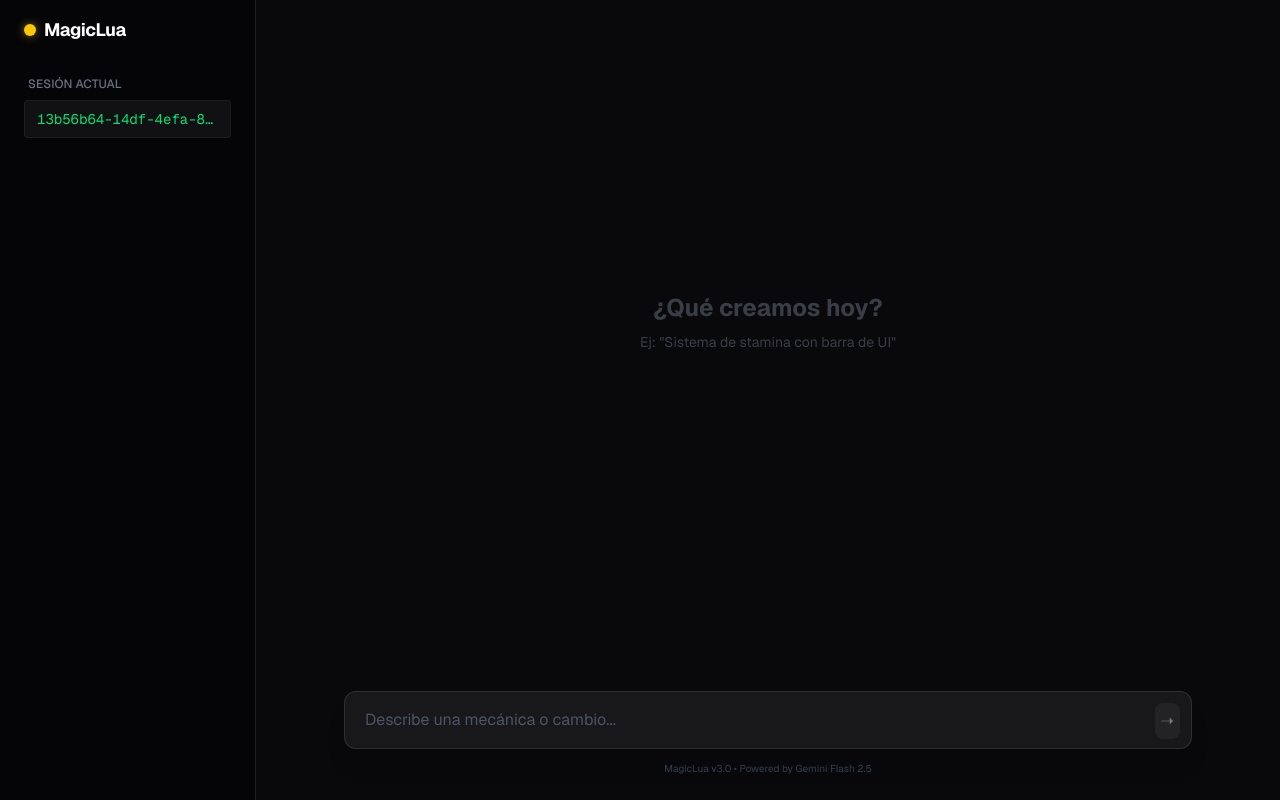
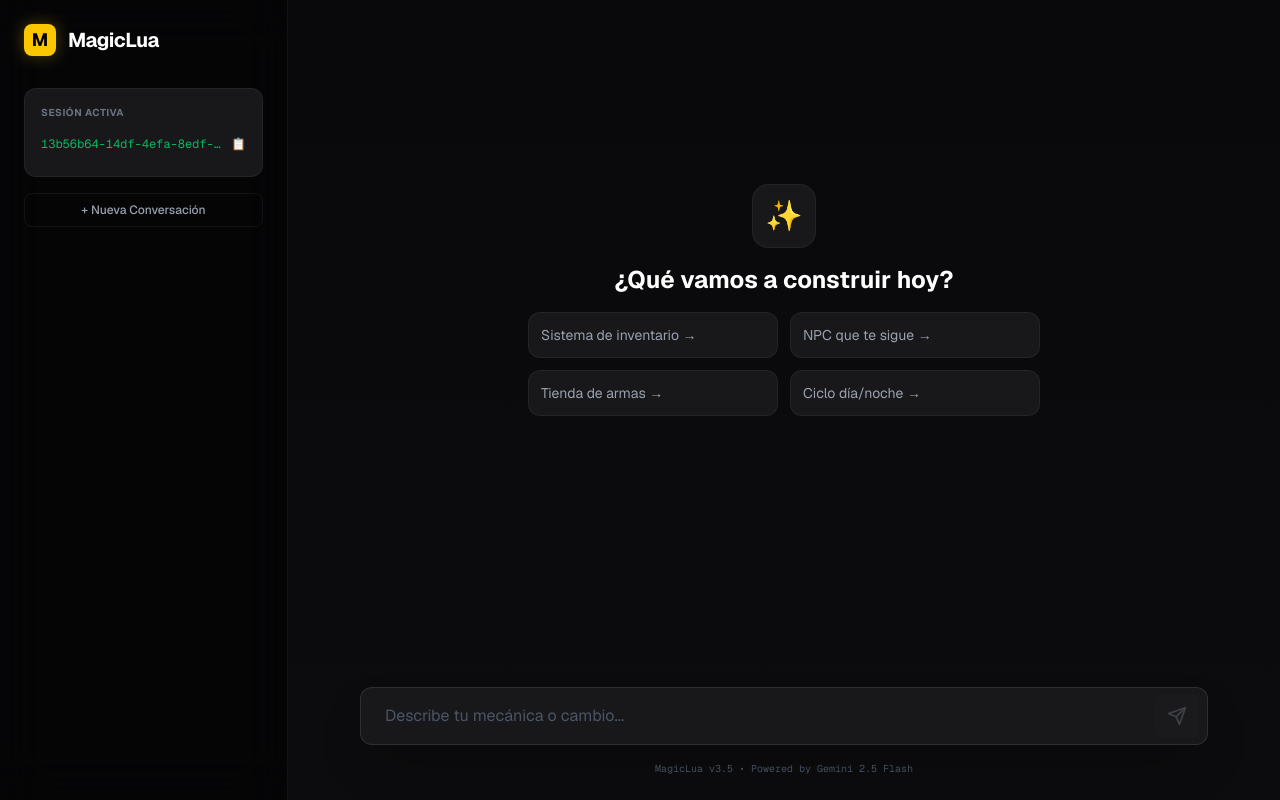
Before and after one commit to kiztan24-cyber/magic-lua-web, a Next.js app: page / in a window 1280 px wide. Built offline with nearby package versions, Linux system fonts and the light colour scheme.

Commit message:
Update 0.1

```diff
--- a/package.json
+++ b/package.json
@@ -14,6 +14,7 @@
     "next": "16.1.1",
     "react": "19.2.3",
     "react-dom": "19.2.3",
+    "react-markdown": "^10.1.0",
     "uuid": "^13.0.0"
   },
   "devDependencies": {
--- a/src/app/page.tsx
+++ b/src/app/page.tsx
@@ -1,12 +1,15 @@
 'use client';
 import { useState, useEffect, useRef } from 'react';
 import { v4 as uuidv4 } from 'uuid';
+import ReactMarkdown from 'react-markdown'; // Necesitarás instalar esto: npm install react-markdown
 
+// Tipos
 type Message = {
   id: string;
   role: 'user' | 'ai';
   content: string;
-  type?: 'text' | 'plan' | 'success'; // Para estilos especiales
+  type?: 'text' | 'plan' | 'success';
+  steps?: string[]; // Pasos reales de la IA
 };
 
 export default function ChatHome() {
@@ -14,55 +17,58 @@ export default function ChatHome() {
   const [sessionId, setSessionId] = useState('');
   const [messages, setMessages] = useState<Message[]>([]);
   const [loading, setLoading] = useState(false);
-  const [steps, setSteps] = useState<string[]>([]); // Pasos de "pensamiento" simulados
+  const [currentStep, setCurrentStep] = useState('');
   const messagesEndRef = useRef<HTMLDivElement>(null);
 
+  // Inicialización Session ID
   useEffect(() => {
-    const stored = localStorage.getItem('magic_session_v2');
+    const stored = localStorage.getItem('magic_session_v3');
     if (stored) setSessionId(stored);
     else {
       const newId = uuidv4();
       setSessionId(newId);
-      localStorage.setItem('magic_session_v2', newId);
+      localStorage.setItem('magic_session_v3', newId);
     }
   }, []);
 
-  // Auto-scroll al fondo
+  // Auto-scroll
   useEffect(() => {
     messagesEndRef.current?.scrollIntoView({ behavior: 'smooth' });
-  }, [messages, steps]);
+  }, [messages, currentStep]);
 
-  // Simula pasos de "pensamiento" estilo Lemonade
-  const simulateThinking = async () => {
-    const fakeSteps = [
-      "🔍 Analizando petición...",
-      "📖 Consultando documentación de Roblox...",
-      "🧠 Planificando arquitectura del script...",
-      "✨ Generando respuesta..."
-    ];
-
-    for (const step of fakeSteps) {
-      setSteps(prev => [...prev, step]);
-      await new Promise(r => setTimeout(r, 800)); // Delay estético
-    }
+  const copySessionId = () => {
+    navigator.clipboard.writeText(sessionId);
+    alert("Session ID copiada al portapapeles 📋");
   };
 
   const handleSend = async (text: string, action: 'plan' | 'execute' = 'plan') => {
     if (!text.trim()) return;
 
-    // Agregar mensaje del usuario
     const userMsg: Message = { id: uuidv4(), role: 'user', content: text };
     setMessages(prev => [...prev, userMsg]);
     setInput('');
     setLoading(true);
-    setSteps([]); // Limpiar pasos anteriores
 
-    // Iniciar simulación visual de "pensamiento"
-    simulateThinking();
+    // Simulación de pasos de pensamiento (Visual)
+    const thinkingSteps = [
+      "🔍 Analizando contexto...",
+      "📚 Revisando documentación de Roblox...",
+      "🧠 Diseñando arquitectura...",
+      "📝 Redactando respuesta..."
+    ];
+
+    let stepIndex = 0;
+    const interval = setInterval(() => {
+      if (stepIndex < thinkingSteps.length) {
+        setCurrentStep(thinkingSteps[stepIndex]);
+        stepIndex++;
+      }
+    }, 1500);
 
     try {
       const res = await fetch('/api/chat', {
         method: 'POST',
+        headers: { 'Content-Type': 'application/json' },
         body: JSON.stringify({
           messages: [...messages, userMsg],
           sessionId,
@@ -71,112 +77,150 @@ export default function ChatHome() {
       });
 
       const data = await res.json();
+      clearInterval(interval);
+      setCurrentStep(''); // Limpiar paso actual
 
       if (data.success) {
         setMessages(prev => [...prev, {
           id: uuidv4(),
           role: 'ai',
           content: data.reply,
-          type: action === 'plan' ? 'plan' : 'success'
+          type: action === 'plan' ? 'plan' : 'success',
+          steps: data.steps // Pasos reales devueltos por la API si los hubiera
         }]);
       } else {
         throw new Error(data.error);
       }
     } catch (e) {
-      setMessages(prev => [...prev, { id: uuidv4(), role: 'ai', content: "❌ Error de conexión." }]);
+      clearInterval(interval);
+      setCurrentStep('');
+      setMessages(prev => [...prev, { id: uuidv4(), role: 'ai', content: "❌ Error de conexión con el cerebro." }]);
     } finally {
       setLoading(false);
-      setSteps([]); // Ocultar pasos al terminar
     }
   };
 
   return (
-    <div className="flex h-screen bg-[#09090b] text-gray-200 font-sans">
+    <div className="flex h-screen bg-[#09090b] text-gray-200 font-sans selection:bg-yellow-500/30">
 
-      {/* SIDEBAR Minimalista */}
-      <aside className="w-64 border-r border-white/10 flex flex-col p-4 bg-black/40">
-        <div className="mb-6 flex items-center gap-2 px-2">
-          <div className="w-3 h-3 bg-yellow-400 rounded-full shadow-[0_0_10px_rgba(250,204,21,0.5)]"></div>
-          <span className="font-bold text-lg text-white tracking-tight">MagicLua</span>
+      {/* SIDEBAR */}
+      <aside className="w-72 border-r border-white/5 flex flex-col bg-black/40 backdrop-blur-xl">
+        <div className="p-6">
+          <div className="flex items-center gap-3 mb-8">
+            <div className="w-8 h-8 bg-yellow-400 rounded-lg shadow-[0_0_15px_rgba(250,204,21,0.3)] flex items-center justify-center">
+              <span className="text-black font-bold text-lg">M</span>
+            </div>
+            <span className="font-bold text-xl text-white tracking-tight">MagicLua</span>
           </div>
 
-        <div className="flex-1">
-          <div className="px-3 py-2 text-xs font-medium text-gray-500 uppercase">Sesión Actual</div>
-          <div className="mx-2 px-3 py-2 bg-white/5 rounded text-sm text-green-400 font-mono truncate border border-white/5">
+          <div className="space-y-4">
+            <div className="bg-[#18181b] border border-white/5 rounded-xl p-4">
+              <p className="text-[10px] font-bold text-gray-500 uppercase mb-2 tracking-wider">Sesión Activa</p>
+              <div
+                onClick={copySessionId}
+                className="group flex items-center gap-2 cursor-pointer hover:bg-white/5 p-2 -mx-2 rounded-lg transition-colors"
+              >
+                <code className="text-xs text-green-400 font-mono truncate flex-1 opacity-80 group-hover:opacity-100">
                   {sessionId}
+                </code>
+                <span className="text-gray-500 hover:text-white text-xs">📋</span>
+              </div>
+            </div>
+
+            <button
+              onClick={() => {
+                setMessages([]);
+                localStorage.removeItem('magic_session_v3');
+                window.location.reload();
+              }}
+              className="w-full py-2 px-4 text-xs font-medium text-gray-400 border border-white/5 rounded-lg hover:bg-white/5 hover:text-white transition"
+            >
+              + Nueva Conversación
+            </button>
           </div>
         </div>
       </aside>
 
       {/* CHAT AREA */}
-      <main className="flex-1 flex flex-col relative max-w-4xl mx-auto w-full">
+      <main className="flex-1 flex flex-col relative bg-gradient-to-b from-[#09090b] to-[#0c0c0e]">
 
         {/* Messages List */}
-        <div className="flex-1 overflow-y-auto p-6 space-y-6">
+        <div className="flex-1 overflow-y-auto p-4 md:p-8 space-y-8 scroll-smooth">
           {messages.length === 0 && (
-            <div className="h-full flex flex-col items-center justify-center text-gray-500 opacity-50">
-              <p className="text-2xl font-bold mb-2">¿Qué creamos hoy?</p>
-              <p className="text-sm">Ej: "Sistema de stamina con barra de UI"</p>
+            <div className="h-full flex flex-col items-center justify-center text-center space-y-4 animate-in fade-in zoom-in duration-500">
+              <div className="w-16 h-16 bg-[#18181b] rounded-2xl flex items-center justify-center mb-4 border border-white/5">
+                <span className="text-3xl">✨</span>
+              </div>
+              <h2 className="text-2xl font-bold text-white">¿Qué vamos a construir hoy?</h2>
+              <div className="grid grid-cols-2 gap-3 max-w-lg w-full">
+                {["Sistema de inventario", "NPC que te sigue", "Tienda de armas", "Ciclo día/noche"].map((suggestion) => (
+                  <button
+                    key={suggestion}
+                    onClick={() => handleSend(suggestion)}
+                    className="p-3 bg-[#18181b] border border-white/5 rounded-xl text-sm text-gray-400 hover:border-yellow-500/30 hover:text-yellow-400 transition text-left"
+                  >
+                    {suggestion} →
+                  </button>
+                ))}
+              </div>
             </div>
           )}
 
           {messages.map((msg) => (
-            <div key={msg.id} className={`flex ${msg.role === 'user' ? 'justify-end' : 'justify-start'}`}>
+            <div key={msg.id} className={`flex ${msg.role === 'user' ? 'justify-end' : 'justify-start'} group`}>
               <div
-                className={`max-w-[80%] rounded-2xl p-5 ${
+                className={`max-w-2xl rounded-2xl p-6 ${
                   msg.role === 'user'
-                    ? 'bg-[#27272a] text-white'
-                    : 'bg-transparent border border-white/10'
+                    ? 'bg-[#27272a] text-white shadow-lg'
+                    : 'bg-transparent pl-0'
                 }`}
               >
-                {/* Icono IA */}
                 {msg.role === 'ai' && (
-                  <div className="flex items-center gap-2 mb-3 text-yellow-500 text-sm font-bold uppercase tracking-wider">
-                    <span className="text-lg">✨</span> MagicLua
+                  <div className="flex items-center gap-2 mb-4">
+                    <div className="w-5 h-5 bg-gradient-to-br from-yellow-400 to-orange-500 rounded flex items-center justify-center text-[10px] text-black font-bold">AI</div>
+                    <span className="text-sm font-bold text-gray-300">MagicLua</span>
                   </div>
                 )}
 
-                {/* Contenido Renderizado */}
-                <div className="whitespace-pre-wrap leading-relaxed text-sm text-gray-300">
-                  {msg.content}
+                {/* Contenido con Markdown Renderizado */}
+                <div className="prose prose-invert prose-sm max-w-none text-gray-300">
+                  <ReactMarkdown>{msg.content}</ReactMarkdown>
                 </div>
 
-                {/* Botones de Acción (Solo para planes) */}
+                {/* Botones de Acción para Planes */}
                 {msg.type === 'plan' && (
-                  <div className="mt-4 flex gap-2 pt-4 border-t border-white/10">
+                  <div className="mt-6 flex gap-3 pt-4 border-t border-white/5">
                     <button
-                      onClick={() => handleSend("No me gusta, cámbialo.", 'plan')}
-                      className="px-4 py-2 text-xs font-medium text-red-400 bg-red-500/10 rounded-lg hover:bg-red-500/20 transition"
+                      onClick={() => handleSend("No me convence, simplifícalo.", 'plan')}
+                      className="px-4 py-2 text-xs font-medium text-gray-400 bg-white/5 rounded-lg hover:bg-white/10 hover:text-white transition"
                     >
-                      Rechazar
+                      Refinar Plan
                     </button>
                     <button
-                      onClick={() => handleSend("El plan es perfecto. Procede a codearlo.", 'execute')}
-                      className="px-4 py-2 text-xs font-bold text-black bg-yellow-400 rounded-lg hover:bg-yellow-300 transition shadow-[0_0_15px_rgba(250,204,21,0.2)]"
+                      onClick={() => handleSend("El plan es correcto. Genera el código.", 'execute')}
+                      className="px-5 py-2 text-xs font-bold text-black bg-yellow-400 rounded-lg hover:bg-yellow-300 transition shadow-[0_0_20px_rgba(250,204,21,0.15)] flex items-center gap-2"
                     >
-                      Aprobar y Ejecutar ⚡
+                      <span>🚀</span> Aprobar y Generar
                     </button>
+                  </div>
+                )}
+
+                {msg.type === 'success' && (
+                  <div className="mt-4 p-3 bg-green-500/10 border border-green-500/20 rounded-lg flex items-center gap-3">
+                    <div className="w-2 h-2 bg-green-500 rounded-full animate-pulse"></div>
+                    <span className="text-xs text-green-400 font-medium">Código enviado a Roblox Studio</span>
                   </div>
                 )}
               </div>
             </div>
           ))}
 
-          {/* Estado de Pensamiento (Thinking...) */}
+          {/* Estado de Pensamiento Activo */}
           {loading && (
-            <div className="flex justify-start">
-              <div className="bg-[#18181b] border border-white/5 rounded-xl p-4 min-w-[300px]">
-                <div className="flex items-center gap-2 mb-3 text-blue-400 text-xs font-bold uppercase animate-pulse">
-                  <span>🧠</span> Pensando...
-                </div>
-                <div className="space-y-2">
-                  {steps.map((step, i) => (
-                    <div key={i} className="flex items-center gap-2 text-xs text-gray-500 animate-in slide-in-from-left-2 fade-in duration-300">
-                      {i === steps.length - 1 ? <span className="animate-spin">⏳</span> : <span>✓</span>}
-                      {step}
-                    </div>
-                  ))}
-                </div>
+            <div className="flex justify-start pl-0 animate-pulse">
+              <div className="flex items-center gap-3 text-sm text-gray-500 bg-[#18181b] py-2 px-4 rounded-full border border-white/5">
+                <span className="animate-spin">⏳</span>
+                <span className="font-mono text-xs">{currentStep || "Procesando..."}</span>
               </div>
             </div>
           )}
@@ -185,26 +229,29 @@ export default function ChatHome() {
         </div>
 
         {/* Input Area */}
-        <div className="p-6 pt-0">
-          <div className="relative">
+        <div className="p-6 mx-auto w-full max-w-4xl">
+          <div className="relative group">
+            <div className="absolute -inset-1 bg-gradient-to-r from-yellow-500/20 to-orange-500/20 rounded-2xl blur opacity-0 group-hover:opacity-100 transition duration-500"></div>
+            <div className="relative flex items-center bg-[#18181b] border border-white/10 rounded-xl overflow-hidden shadow-2xl">
               <input
                 value={input}
                 onChange={(e) => setInput(e.target.value)}
                 onKeyDown={(e) => e.key === 'Enter' && !loading && handleSend(input)}
-              placeholder="Describe una mecánica o cambio..."
-              className="w-full bg-[#18181b] border border-white/10 rounded-xl py-4 px-5 pr-12 text-white placeholder-gray-600 focus:outline-none focus:ring-1 focus:ring-yellow-500/50 transition-all shadow-xl"
+                placeholder="Describe tu mecánica o cambio..."
+                className="flex-1 bg-transparent py-4 px-6 text-white placeholder-gray-600 focus:outline-none"
                 disabled={loading}
               />
               <button
                 onClick={() => handleSend(input)}
                 disabled={loading || !input.trim()}
-              className="absolute right-3 top-3 p-1.5 bg-white/10 hover:bg-white/20 rounded-lg text-gray-300 transition-colors disabled:opacity-50"
+                className="p-3 mr-2 bg-white/5 hover:bg-white/10 rounded-lg text-gray-400 hover:text-white transition-colors disabled:opacity-30"
               >
-              ➝
+                <svg width="20" height="20" viewBox="0 0 24 24" fill="none" stroke="currentColor" strokeWidth="2" strokeLinecap="round" strokeLinejoin="round"><line x1="22" y1="2" x2="11" y2="13"></line><polygon points="22 2 15 22 11 13 2 9 22 2"></polygon></svg>
               </button>
             </div>
-          <p className="text-center text-[10px] text-gray-700 mt-3">
-            MagicLua v3.0 • Powered by Gemini Flash 2.5
+          </div>
+          <p className="text-center text-[10px] text-gray-600 mt-4 font-mono">
+            MagicLua v3.5 • Powered by Gemini 2.5 Flash
           </p>
         </div>
 
```
Also changed, not shown: src/app/api/chat/route.ts (+17 -7 lines), 1 other file (tests, documents, lock files or other folders). Lines whose indentation alone changed are shown as unchanged.
